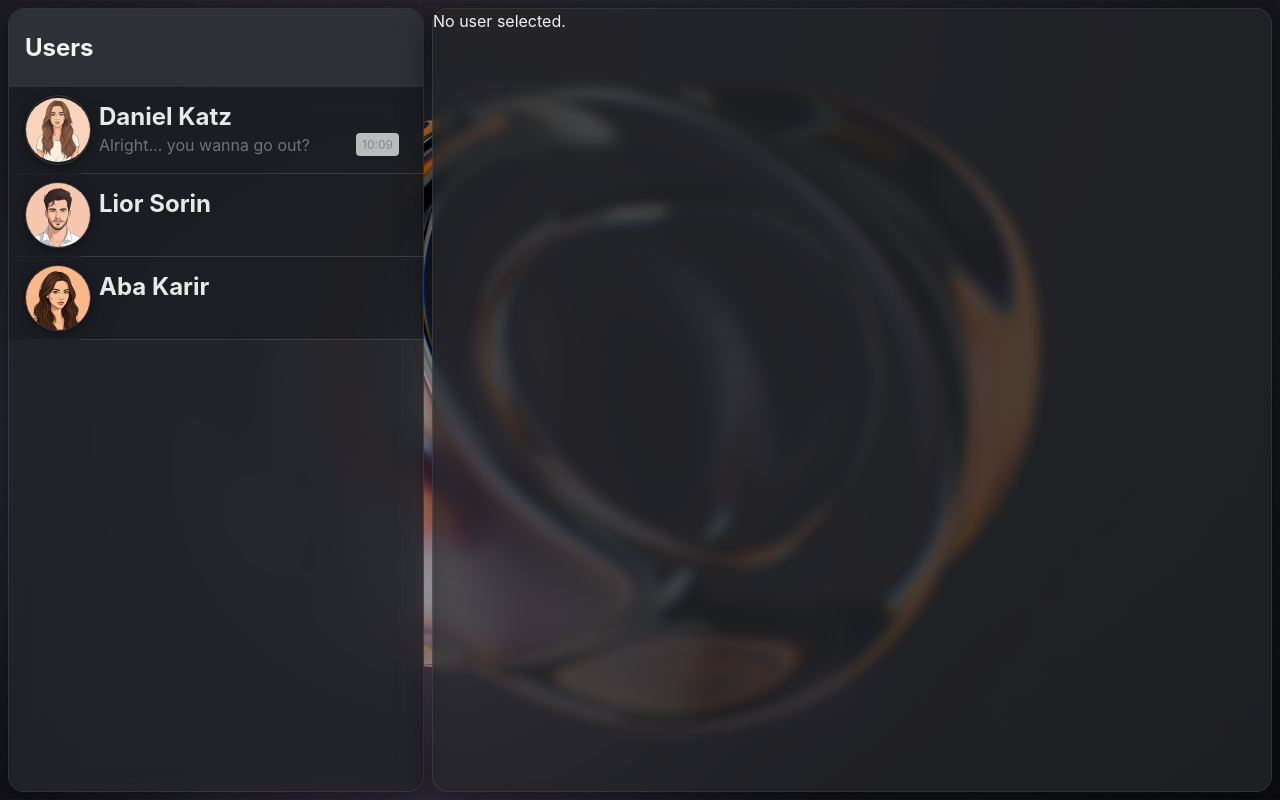
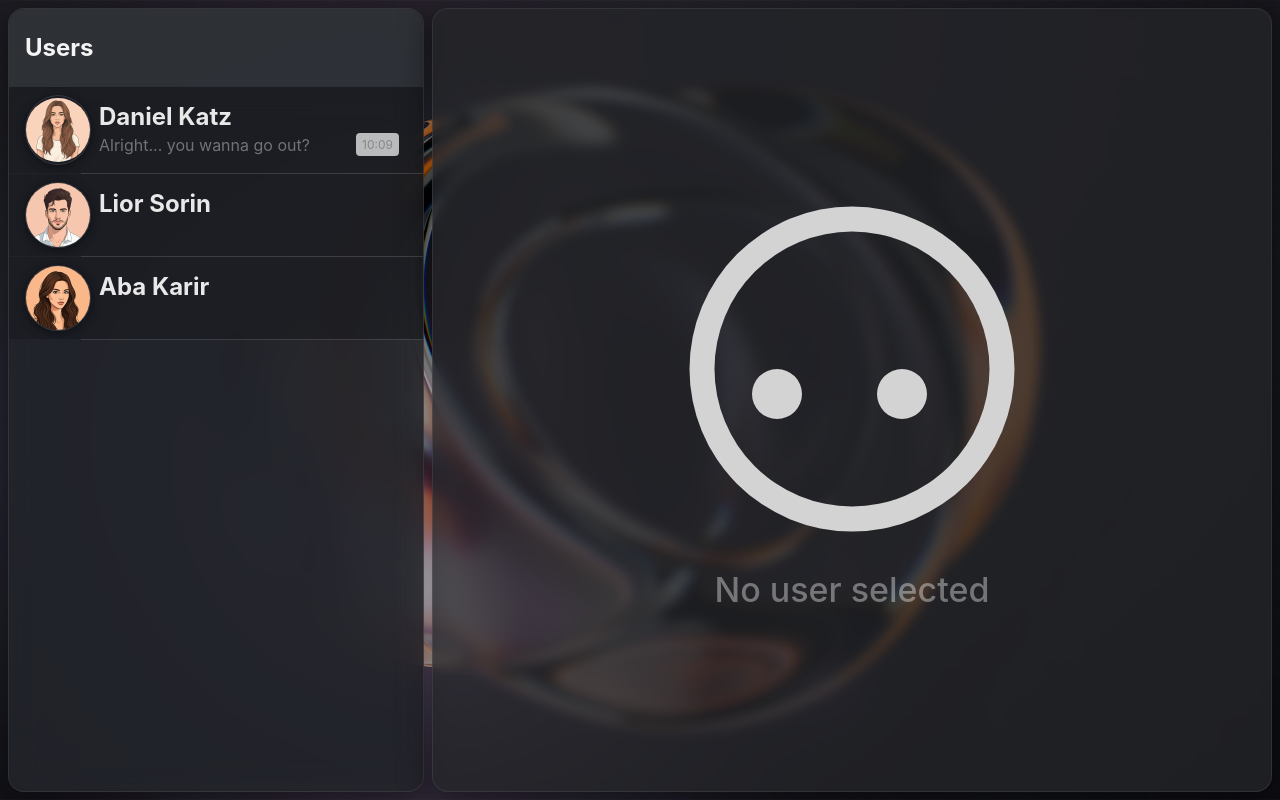
Before and after one commit to DanielKatzCoding/chat, a Next.js app in the folder frontend/: page / in a window 1280 px wide. Built offline with nearby package versions, Linux system fonts and the light colour scheme.

Commit message:
designed msg boxes and default empty chat box

```diff
--- a/frontend/components/chat/ChatBlock.tsx
+++ b/frontend/components/chat/ChatBlock.tsx
@@ -1,24 +1,38 @@
 "use client"
 import React, { useState, useContext } from 'react'
 import { StyledChatBlock } from './styles'
-import { IMsg } from '../types/types'
 import { SelectedUserContext } from '../MainContent'
+import { List, ListItem, Typography } from '@mui/material'
+import { Chats } from '../mockData/chats'
+import Msg from './msg/Msg'
 
 const ChatBlock = () => {
   const { selectedUser, setSelectedUser } = useContext(SelectedUserContext);
+  const msgs =
+    selectedUser
+      ? Chats.filter(chat => chat.id === selectedUser)[0]?.msgs || []
+      : [];
+
   return (
-    <StyledChatBlock>
-      {
-        selectedUser ? (
-          <div>
-            Chat with user ID: {selectedUser}
-          </div>
-        ) : (
-          <div>
-            No user selected.
-          </div>
-        )
-      }
+    <StyledChatBlock sx={{ height: '100%', padding: 2, overflowY: 'auto'}}>
+      <List>
+        {
+          selectedUser
+            ? (
+                msgs.map((msg, idx) => (
+                  <ListItem key={idx} component="div" disableGutters sx={{ display: 'flex', justifyContent: msg.bound === 'outgoing' ? 'flex-end' : 'flex-start' }}>
+                    <Msg msg={msg} />
+                  </ListItem>
+                ))
+              )
+            : (
+                <ListItem sx={{ display: 'flex', flexDirection: 'column', alignItems: 'center', justifyContent: 'center', height: '100%' }}>
+                  <img src="/static/defaultChat.svg" alt="No user selected" width={400} style={{ marginTop: '10vw' }} />
+                  <Typography variant="h4" color="text.disabled">No user selected</Typography>
+                </ListItem>
+              )
+        }
+      </List>
     </StyledChatBlock>
   )
 }
--- a/frontend/components/chat/msg/Msg.tsx
+++ b/frontend/components/chat/msg/Msg.tsx
@@ -1,11 +1,23 @@
 import React from 'react'
 import { IMsg } from '../../types/types'
+import { ListItemText, Paper, Typography } from '@mui/material'
 
-const Msg = ({ msgs }: { msgs: IMsg }) => {
+const Msg = ({ msg }: { msg: IMsg }) => {
   return (
-    <div>
-      {msgs.text}
-    </div>
+    <Paper elevation={3} sx={{ padding: 2, marginBottom: 1 }}>
+      <ListItemText
+        primary={
+          <Typography variant="body1" sx={{ wordBreak: 'break-word' }}>
+            {msg.text}
+          </Typography>
+        }
+        secondary={
+          <Typography variant="caption" color="textSecondary" sx={{ display: 'block', textAlign: 'right' }}>
+            {msg.timestamp}
+          </Typography>
+        }
+      />
+    </Paper>
   )
 }
 
--- a/frontend/components/chat/styles.ts
+++ b/frontend/components/chat/styles.ts
@@ -1,4 +1,4 @@
-import { styled, Paper } from "@mui/material";
+import { styled, Paper, List, ListItem } from "@mui/material";
 
 export const StyledChatBlock = styled(Paper)(() => ({
   width: '100%',
--- a/frontend/components/users/User.tsx
+++ b/frontend/components/users/User.tsx
@@ -1,6 +1,7 @@
 "use client"
 import React, { useContext } from 'react'
-import { ListItem, ListItemAvatar, ListItemText, Typography, Box } from '@mui/material';
+import { ListItemAvatar, Typography } from '@mui/material';
+import { StyledListItem, StyledListItemText } from './styles';
 import { Icon } from '../icons/Icon';
 import { SelectedUserContext } from '../MainContent';
 import { IMsg, IUser } from '../types/types';
@@ -8,7 +9,7 @@ import { IMsg, IUser } from '../types/types';
 const User = ({ user, msgs }: { user: IUser, msgs: IMsg[] }) => {
   const { selectedUser, setSelectedUser } = useContext(SelectedUserContext);
   return (
-    <ListItem
+    <StyledListItem
       sx={{
         alignItems: 'stretch'
       }}
@@ -17,7 +18,7 @@ const User = ({ user, msgs }: { user: IUser, msgs: IMsg[] }) => {
       <ListItemAvatar sx={{ marginRight: 1 }}>
         <Icon iconPath={user.iconPath} />
       </ListItemAvatar>
-      <ListItemText
+      <StyledListItemText
         primary={
           <Typography variant="h5" sx={{ fontWeight: 'bold', justifyContent: 'flex-start' }}>
             {user.name}
@@ -56,7 +57,7 @@ const User = ({ user, msgs }: { user: IUser, msgs: IMsg[] }) => {
           </Typography>
         }
       />
-    </ListItem>
+    </StyledListItem>
   )
 }
 
--- a/frontend/components/users/UsersBlock.tsx
+++ b/frontend/components/users/UsersBlock.tsx
@@ -1,5 +1,5 @@
 import React from 'react'
-import { StyledUsersBlock } from './styles'
+import { StyledUsersBlock, StyledList } from './styles'
 import { AppBar, Divider, List } from '@mui/material'
 import User from './User'
 import { Users } from '../mockData/user'
@@ -13,7 +13,7 @@ const UsersBlock = () => {
       <AppBar position="static" sx={{ height: '10%' }}>
         <h2>Users</h2>
       </AppBar>
-      <List sx={{ height: '90%', overflowY: 'auto' }}>
+      <StyledList sx={{ height: '90%', overflowY: 'auto' }}>
         {
           Users.map((user) => (
             <React.Fragment key={user.id}>
@@ -26,7 +26,7 @@ const UsersBlock = () => {
               <Divider variant="inset" component="li" />
             </React.Fragment>
           ))}
-      </List>
+      </StyledList>
     </StyledUsersBlock>
   );
 }
--- a/frontend/components/users/styles.ts
+++ b/frontend/components/users/styles.ts
@@ -1,6 +1,32 @@
-import { styled, Paper } from "@mui/material";
+import { styled, Paper, List, ListItem, ListItemText } from "@mui/material";
 
 export const StyledUsersBlock = styled(Paper)(() => ({
   width: '100%',
   height: '100%'
 }));
+
+export const StyledList = styled(List)(() => ({
+  backdropFilter: 'blur(15px) saturate(180%)',
+  WebkitBackdropFilter: 'blur(15px) saturate(180%)',
+  padding: 0,
+}));
+
+export const StyledListItem = styled(ListItem)(() => ({
+  backgroundColor: 'hsla(220, 15%, 10%, 0.5)',
+  transition: 'background-color 0.3s ease',
+  '&:hover': {
+    backgroundColor: 'hsla(220, 15%, 14%, 0.8)',
+    boxShadow: '0 4px 20px hsla(220, 30%, 2%, 0.7)',
+    cursor: 'pointer',
+  },
+}));
+
+export const StyledListItemText = styled(ListItemText)(() => ({
+  '& .MuiListItemText-primary': {
+    color: 'hsla(0, 0%, 100%, 0.9)',
+    fontWeight: 600,
+  },
+  '& .MuiListItemText-secondary': {
+    color: 'hsla(0, 0%, 100%, 0.6)',
+  },
+}));
--- a/frontend/src/app/theme/darkmode.ts
+++ b/frontend/src/app/theme/darkmode.ts
@@ -265,28 +265,6 @@ const glassmorphismDarkTheme: Theme = createTheme({
       },
     },
 
-  MuiList: {
-      styleOverrides: {
-        root: {
-          backdropFilter: 'blur(15px) saturate(180%)',
-          WebkitBackdropFilter: 'blur(15px) saturate(180%)',
-          padding: 0,
-        },
-      },
-    },
-    MuiListItem: {
-      styleOverrides: {
-        root: {
-          backgroundColor: 'hsla(220, 15%, 10%, 0.5)',
-          transition: 'background-color 0.3s ease',
-          '&:hover': {
-            backgroundColor: 'hsla(220, 15%, 14%, 0.8)',
-            boxShadow: '0 4px 20px hsla(220, 30%, 2%, 0.7)',
-            cursor: 'pointer',
-          },
-        },
-      },
-    },
     MuiListItemAvatar: {
       styleOverrides: {
         root: {
@@ -304,19 +282,7 @@ const glassmorphismDarkTheme: Theme = createTheme({
         },
       },
     },
-    MuiListItemText: {
-      styleOverrides: {
-        primary: {
-          color: 'hsla(0, 0%, 100%, 0.9)',
-          fontWeight: 600,
-        },
-        secondary: {
-          color: 'hsla(0, 0%, 100%, 0.6)',
-        },
-      },
-    },
   },
-
   typography: {
     fontFamily: '"Inter", "SF Pro Display", "Segoe UI", "Roboto", sans-serif',
     h1: {
```
